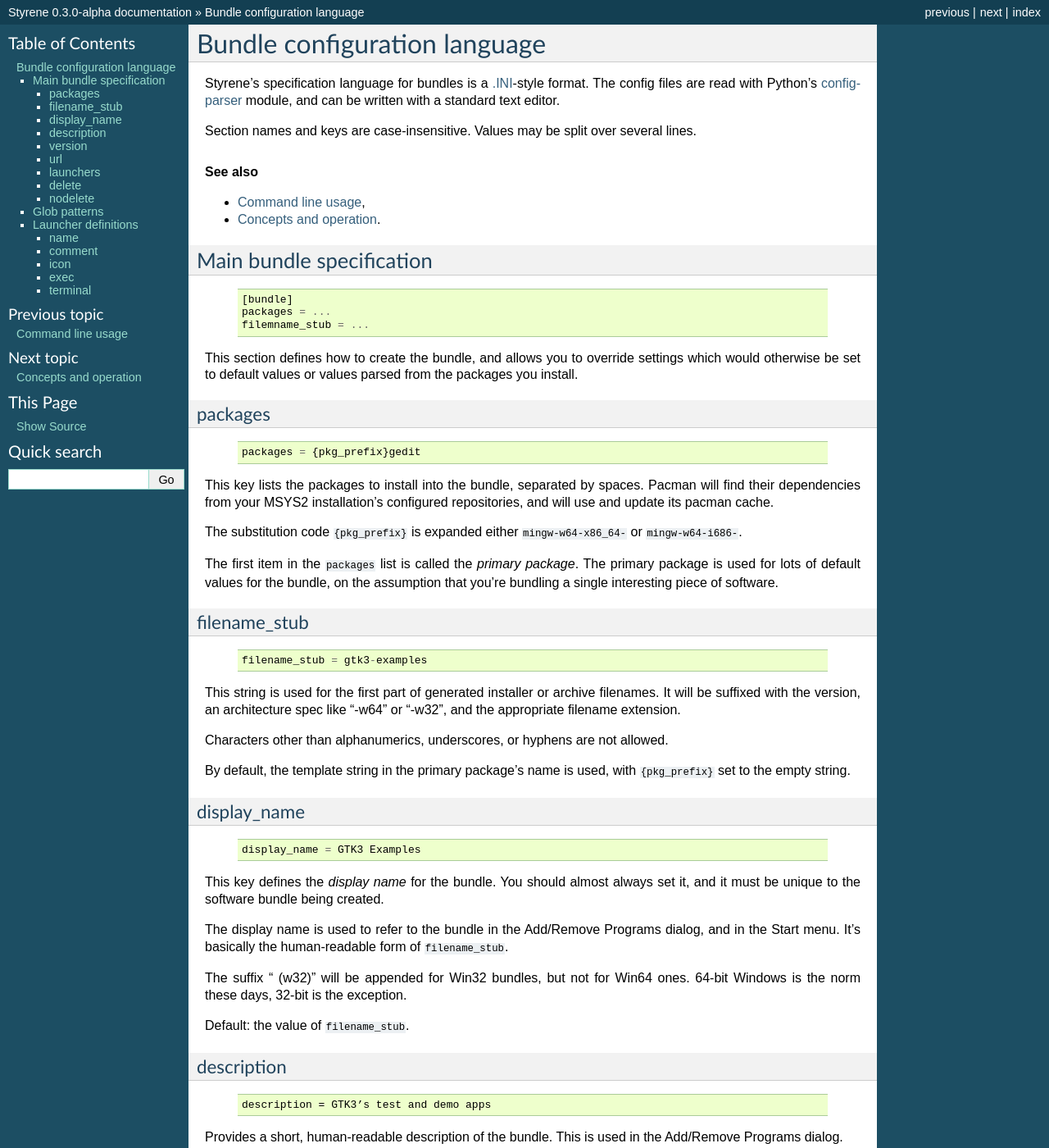
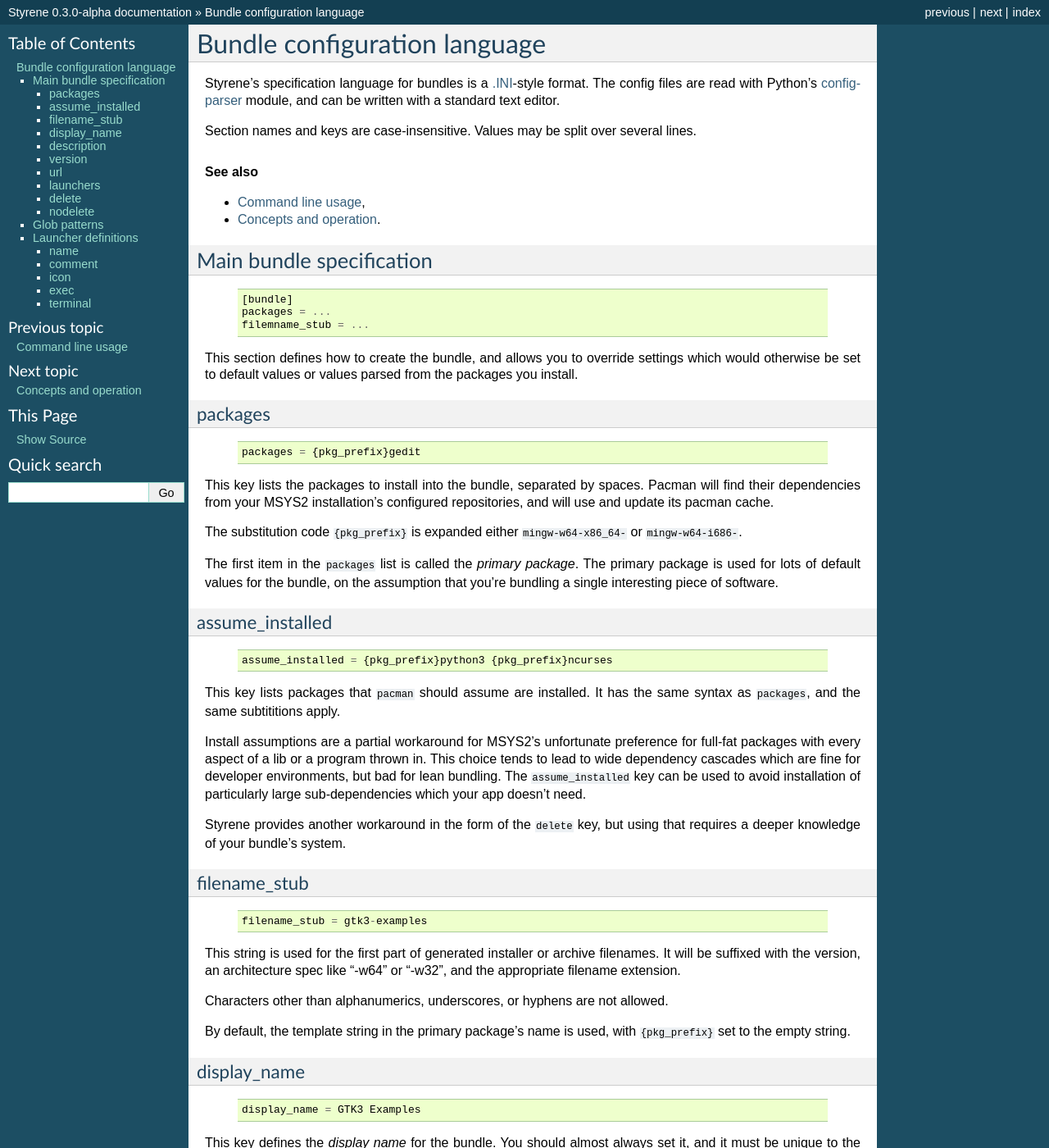
Before and after one commit to achadwick/styrene, a Sphinx documentation site: the page built from docs/bundleconf.rst, in a window 1280 px wide and 1400 px high. Shown: the whole window at 82% size. Built offline with Sphinx 7.4.7, drawn with Linux system fonts in a browser that asks for light colours.

Commit message:
Configs: new key: assume_installed
Adds the ability for pacman to assume that some things are already
installed in the bundle. Closes achadwick/styrene#10.

```diff
--- a/docs/bundleconf.rst
+++ b/docs/bundleconf.rst
@@ -47,6 +47,27 @@
 The primary package is used for lots of default values for the bundle,
 on the assumption that you're bundling a single interesting piece of
 software.
+
+assume_installed
+................
+
+    ::
+
+        assume_installed = {pkg_prefix}python3 {pkg_prefix}ncurses
+
+This key lists packages that ``pacman`` should assume are installed.
+It has the same syntax as ``packages``, and the same subtititions apply.
+
+Install assumptions are a partial workaround for
+MSYS2’s unfortunate preference for
+full-fat packages with every aspect of a lib or a program thrown in.
+This choice tends to lead to wide dependency cascades which
+are fine for developer environments, but bad for lean bundling.
+The ``assume_installed`` key can be used to avoid installation of
+particularly large sub-dependencies which your app doesn't need.
+
+Styrene provides another workaround in the form of the ``delete`` key,
+but using that requires a deeper knowledge of your bundle's system.
 
 filename_stub
 .............
```
Also changed, not shown: 1 other file.
